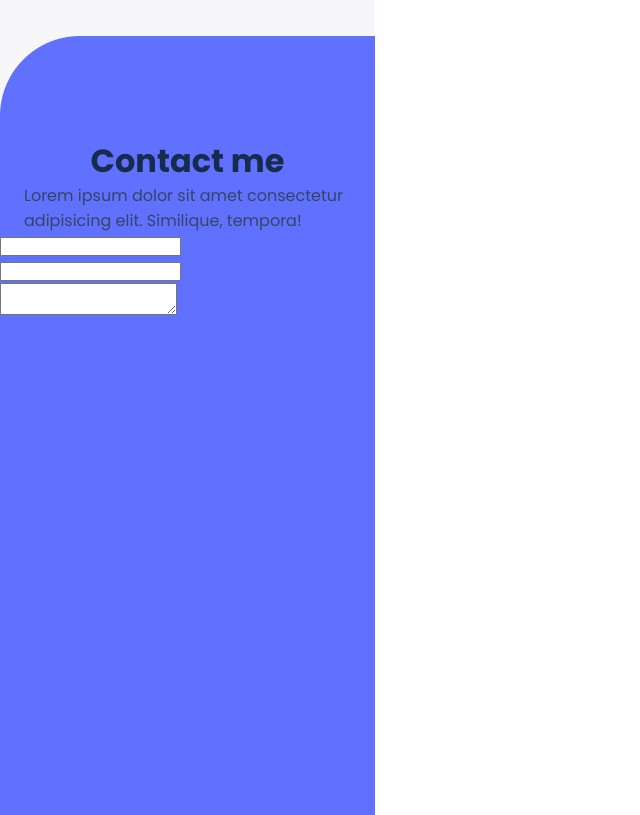
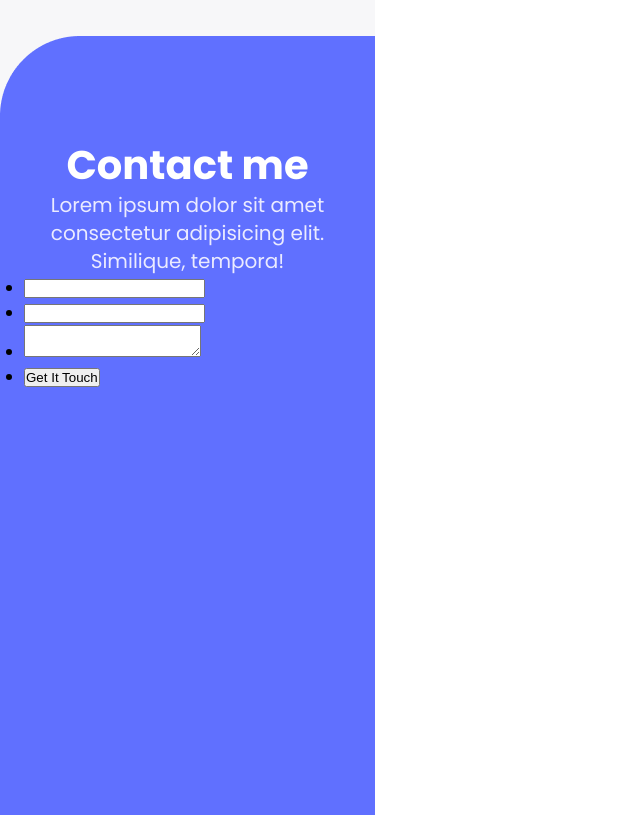
Before and after one commit to odhiambo-ed/Portfolio, a website: page index.html in a window 1280 px wide. Shown: the part 4560-5375 px from the top of the page, without its empty margins (0-640 px from the left). Drawn offline with Linux system fonts and the light colour scheme.

Commit message:
Added contact-text p style

```diff
--- a/css/style.css
+++ b/css/style.css
@@ -263,6 +263,33 @@ main {
   margin: 0 24px;
 }
 
-.contact-text h2 {
+.contact-text h2{
   text-align: center;
+  color: #fff;
+  font-family: 'Poppins', sans-serif;
+  font-style: normal;
+  font-weight: bold;
+  font-size: 40px;
+  line-height: 52px;
+
 }
+
+.contact-text p{
+  text-align: center;
+  color: #EBEBFF;
+  font-family: 'Poppins', sans-serif;
+  font-style: normal;
+  font-weight: normal;
+  font-size: 20px;
+  line-height: 28px;
+}
+
+.form {
+  display: flex;
+  flex-direction: column;
+  margin: 0 24px;
+}
+
+.form ul{
+
+}
--- a/index.html
+++ b/index.html
@@ -255,7 +255,8 @@
                 <ul>
                     <li><input type="text"></li>
                     <li><input type="email"></li>
-                    <li><textarea name="msg" value="Get in touch"></textarea></li>
+                    <li><textarea name="msg"></textarea></li>
+                    <li><input type="submit" value="Get It Touch"></li>
                 </ul>
 
             </div>
```
